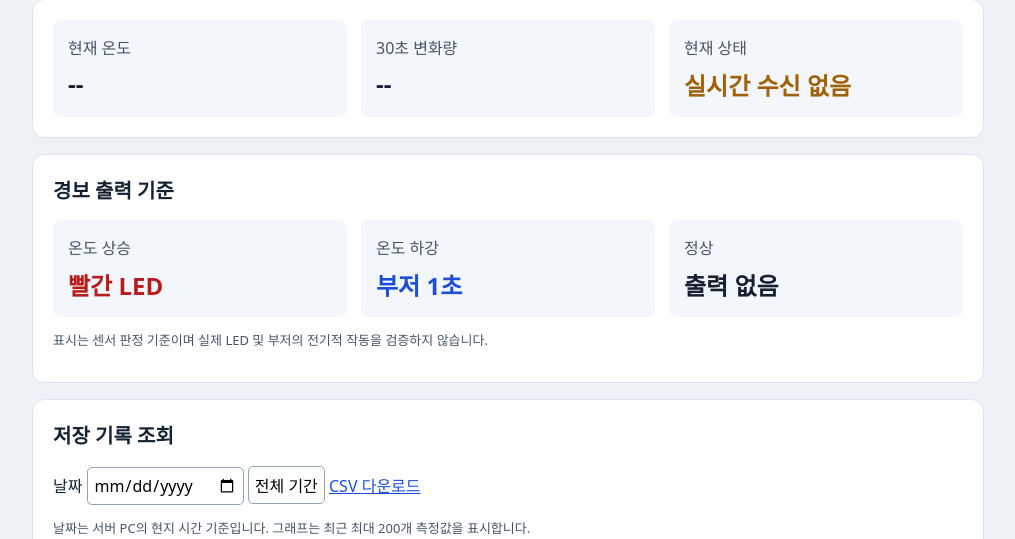
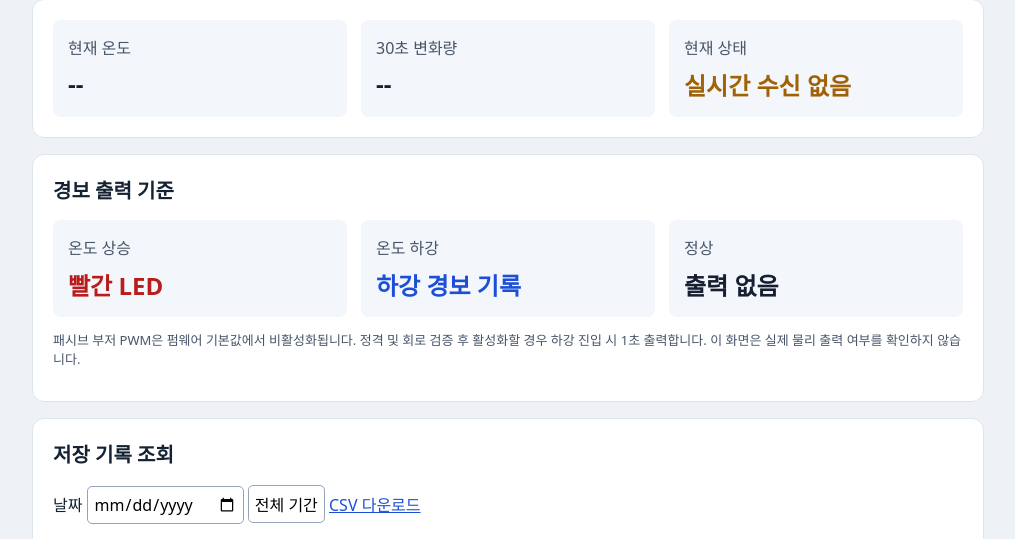
Before and after one commit to gyungmini306-blip/Physical_AI, a Flask app: page / in a window 1280 px wide. Shown: the part 184-723 px from the top of the page, without its empty margins (132-1147 px from the left). Run offline with Flask 3, Linux system fonts and the light colour scheme; data that the repository does not hold is empty.

Commit message:
패시브 부저 PWM 지원 및 안전 기본값 비활성화, 경보 화면 정합성 개선

```diff
--- a/02_온도변화알림/server/static/script.js
+++ b/02_온도변화알림/server/static/script.js
@@ -1,5 +1,5 @@
 const $=id=>document.getElementById(id);
-const names={WARMING_UP:"측정 준비",STABLE:"정상",RISING:"상승 · 빨간 LED",FALLING:"하강 · 부저 경보",SENSOR_ERROR:"센서 오류"};
+const names={WARMING_UP:"측정 준비",STABLE:"정상",RISING:"상승 · 빨간 LED",FALLING:"하강 · 경보",SENSOR_ERROR:"센서 오류"};
 const fmt=v=>typeof v==="number"?v.toFixed(1)+" °C":"--";
 const timeText=v=>new Date(v).toLocaleString("ko-KR");
 const color=s=>s==="RISING"?"rise":s==="FALLING"?"fall":s==="SENSOR_ERROR"?"error":"";
--- a/02_온도변화알림/server/templates/index.html
+++ b/02_온도변화알림/server/templates/index.html
@@ -3,7 +3,7 @@
 <title>온도 변화 DB 대시보드</title><link rel="stylesheet" href="{{ url_for('static', filename='style.css') }}"></head>
 <body><main><header><h1>온도 변화 모니터링</h1><p>USB 연결 · PC 로컬 데이터베이스</p><p id="connection" role="status">연결 확인 중</p></header>
 <section class="cards"><article>현재 온도<strong id="temp">--</strong></article><article>30초 변화량<strong id="delta">--</strong></article><article>현재 상태<strong id="state">--</strong></article></section>
-<section><h2>경보 출력 기준</h2><div class="cards"><article>온도 상승<strong class="rise">빨간 LED</strong></article><article>온도 하강<strong class="fall">부저 1초</strong></article><article>정상<strong>출력 없음</strong></article></div><p class="hint">표시는 센서 판정 기준이며 실제 LED 및 부저의 전기적 작동을 검증하지 않습니다.</p></section>
+<section><h2>경보 출력 기준</h2><div class="cards"><article>온도 상승<strong class="rise">빨간 LED</strong></article><article>온도 하강<strong class="fall">하강 경보 기록</strong></article><article>정상<strong>출력 없음</strong></article></div><p class="hint">패시브 부저 PWM은 펌웨어 기본값에서 비활성화됩니다. 정격 및 회로 검증 후 활성화할 경우 하강 진입 시 1초 출력합니다. 이 화면은 실제 물리 출력 여부를 확인하지 않습니다.</p></section>
 <section><h2>저장 기록 조회</h2><label>날짜 <input type="date" id="day"></label> <button id="all">전체 기간</button> <a id="csv" href="/api/export.csv">CSV 다운로드</a><p class="hint">날짜는 서버 PC의 현지 시간 기준입니다. 그래프는 최근 최대 200개 측정값을 표시합니다.</p>
 <div class="cards stats"><article>최고<strong id="max">--</strong></article><article>최저<strong id="min">--</strong></article><article>평균<strong id="avg">--</strong></article><article>저장 경보<strong id="count">0</strong></article></div>
 <svg id="graph" viewBox="0 0 680 240" role="img" aria-label="온도 변화 그래프"></svg><p id="graphInfo" class="hint"></p></section>
```
Also changed, not shown: 02_온도변화알림/README.md, 02_온도변화알림/sketches/TemperatureAlert/README.md, 2 other files.
